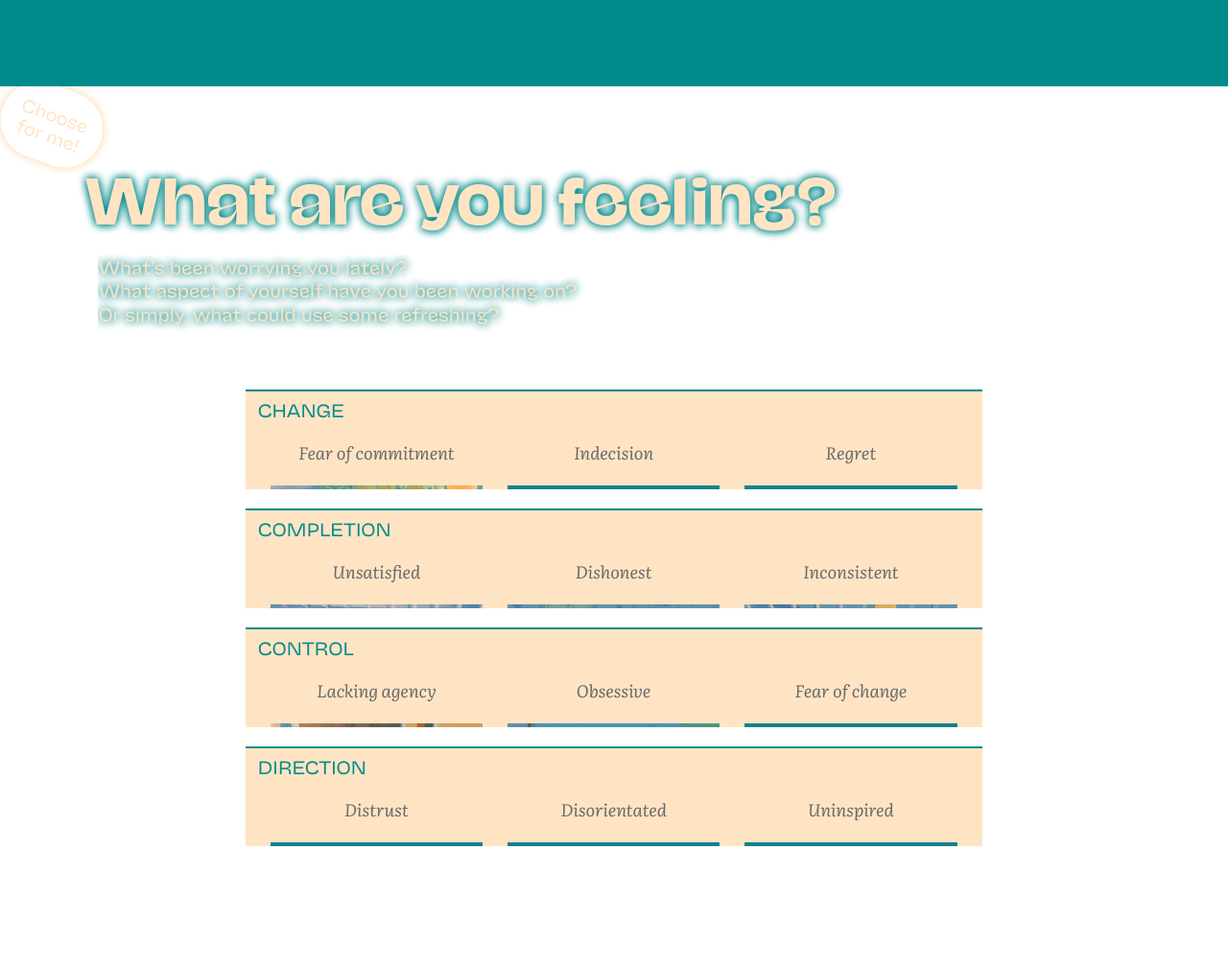
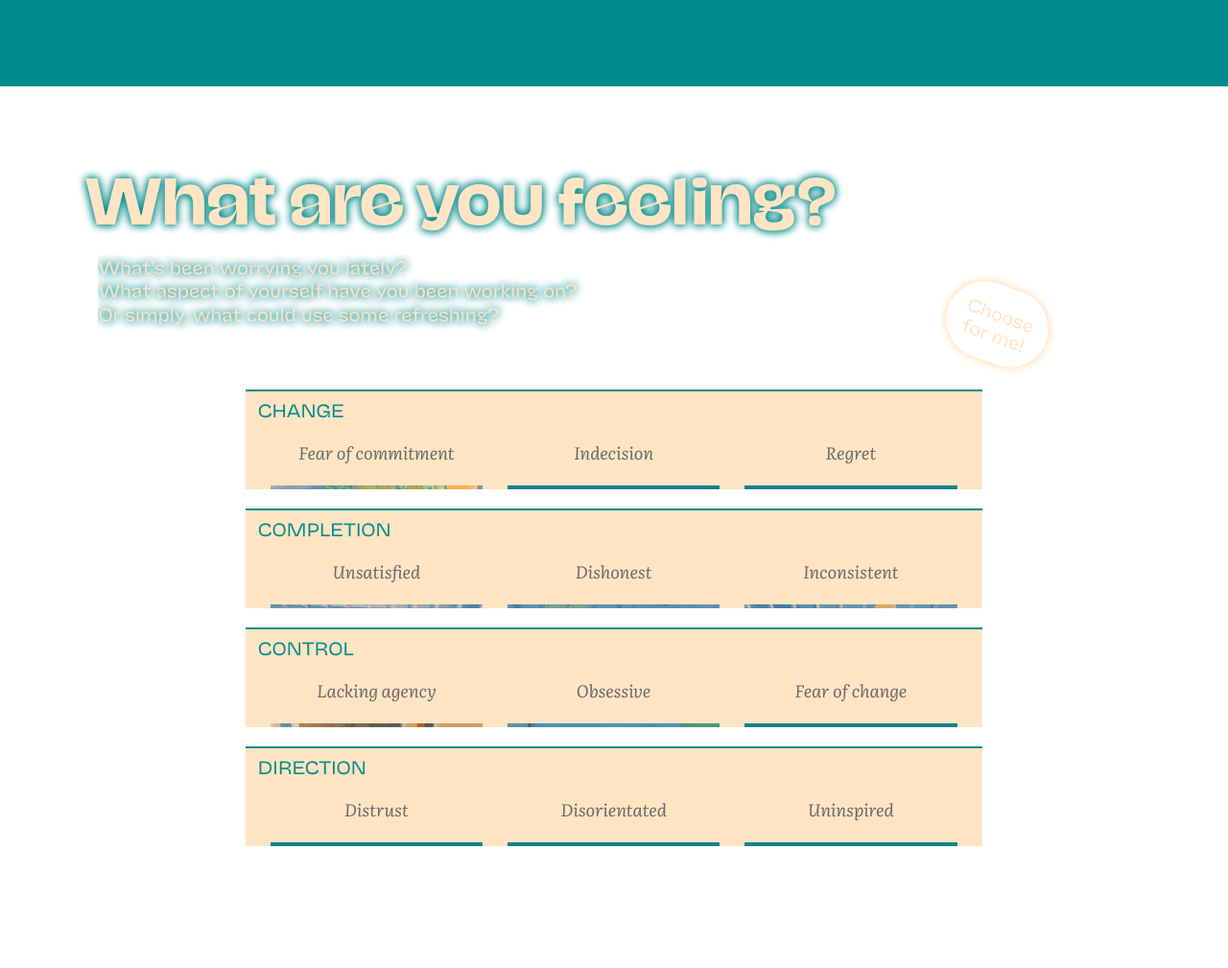
Before and after one commit to aurora9721/dwellers, a plain HTML site: page index.html in a window 1280 px wide. Shown: the part 710-1719 px from the top of the page at 96% size. Drawn offline with Linux system fonts and the light colour scheme.

Commit message:
Update index.css

```diff
--- a/index.css
+++ b/index.css
@@ -203,8 +203,10 @@ img {
   position: absolute;
   overflow: hidden;
   /* background-color: #ffb89b; */
-  mix-blend-mode: lighten;
+  /* mix-blend-mode: lighten; */
   -webkit-backdrop-filter: blur(20px);
+  backdrop-filter: -webkit-blur(20px);
+  backdrop-filter: blur(20px);
   /* background-blend-mode: lighten; */
   /* background-image: url(images/responsabilities1.png) */
   z-index: -80;
@@ -325,6 +327,7 @@ img {
   margin:0;
   display: block;
   position: -webkit-sticky;
+  position: sticky;
   /* background-color: #008b8b; */
   border-radius: 100px;
   z-index: 300;
```
